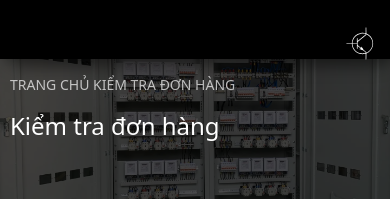
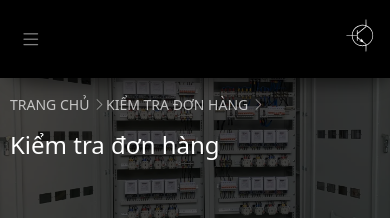
Before and after one commit to VanTuoi/electronics-store, a React (Vite) app: page /check in a window 390 px wide. Shown: the top 220 px of the page. Built offline with nearby package versions, Linux system fonts and the light colour scheme; no server answers.

Commit message:
chore: fix error bootstrap icon and image product

```diff
--- a/src/components/common/breadcrumbs.tsx
+++ b/src/components/common/breadcrumbs.tsx
@@ -8,8 +8,6 @@ interface IntroduceProps {
 
 export const Breadcrumbs = memo(({ breadcrumbs, title }: IntroduceProps) => {
   useEffect(() => {
-    // Kiểm tra nếu là mobile (width <= 768px) thì scroll lên đầu trang
-    // Nếu không phải mobile thì scroll tới vị trí 385 như ban đầu
     const scrollPosition = window.innerWidth <= 768 ? 0 : 385;
 
     window.scrollTo({
@@ -31,13 +29,13 @@ export const Breadcrumbs = memo(({ breadcrumbs, title }: IntroduceProps) => {
             <p className="breadcrumbs">
               <span className="mr-2">
                 <Link to="/">
-                  Trang chủ <i className="fa fa-chevron-right"></i>
+                  Trang chủ <i className="bi bi-chevron-right"></i>
                 </Link>
               </span>
               {breadcrumbs.map(([text, url], index) => (
                 <span key={index} className="mr-2">
                   <Link to={url}>
-                    {text} <i className="fa fa-chevron-right"></i>
+                    {text} <i className="bi bi-chevron-right"></i>
                   </Link>
                 </span>
               ))}
--- a/src/components/common/header/call.tsx
+++ b/src/components/common/header/call.tsx
@@ -17,7 +17,7 @@ export const CallIcon: React.FC = memo(() => {
       aria-label={`Call phone number ${PHONE_NUMBER}`}
     >
       <p>Liên hệ</p>
-      <i className="bi bi-telephone-fill" role="img" aria-label="Phone icon"></i>
+      <i className="bi bi-telephone-fill d-none d-lg-inline ms-2" role="img" aria-label="Phone icon"></i>
     </div>
   );
 });
--- a/src/components/common/header/index.tsx
+++ b/src/components/common/header/index.tsx
@@ -26,7 +26,7 @@ export const Header = memo(() => {
             aria-label="Toggle navigation"
             onClick={() => setIsOpen(prev => !prev)}
           >
-            <i className="fa fa-bars" aria-hidden="true"></i>
+            <i className="bi bi-list fs-4"></i>
           </button>
 
           <div className={`collapse navbar-collapse ${isOpen ? "show" : ""}`} id="ftco-nav">
--- a/src/components/common/header/logo.tsx
+++ b/src/components/common/header/logo.tsx
@@ -2,7 +2,7 @@ import { memo } from "react";
 import { Link } from "react-router-dom";
 
 export const Logo = memo(() => (
-  <div className="logo-component mt-2">
+  <div className="logo-component mt-lg-2">
     <img className="logo-img" src="/logo.svg" alt="logo" />
     <Link className="navbar-brand" to="/">
       Electronics<span> Store</span>
--- a/src/components/pages/detail-product/detail.tsx
+++ b/src/components/pages/detail-product/detail.tsx
@@ -124,7 +124,7 @@ export const ProductDetails = memo(() => {
                       src={src}
                       alt={`Thumb ${index + 1}`}
                       className={`thumbnail rounded ${isActive ? "active" : ""}`}
-                      style={{ width: "100%" }}
+                      style={{ width: "100%", objectFit: "contain" }}
                     />
                   </button>
                 );
--- a/src/components/pages/products/product-card.tsx
+++ b/src/components/pages/products/product-card.tsx
@@ -55,7 +55,7 @@ export const ProductCard = memo(({ product }: ProductCardProps) => {
           alt={product.name}
           className="card-img-top p-2 rounded-4"
           style={{
-            objectFit: "cover",
+            objectFit: "contain",
             height: "200px",
             width: "100%"
           }}
```
